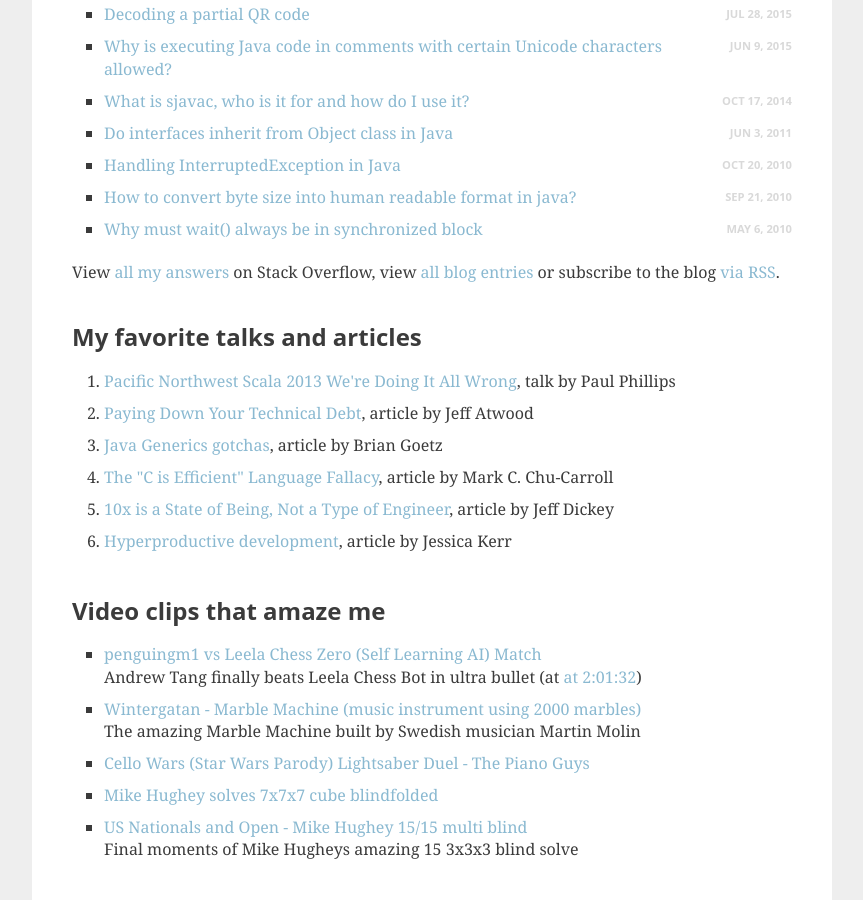
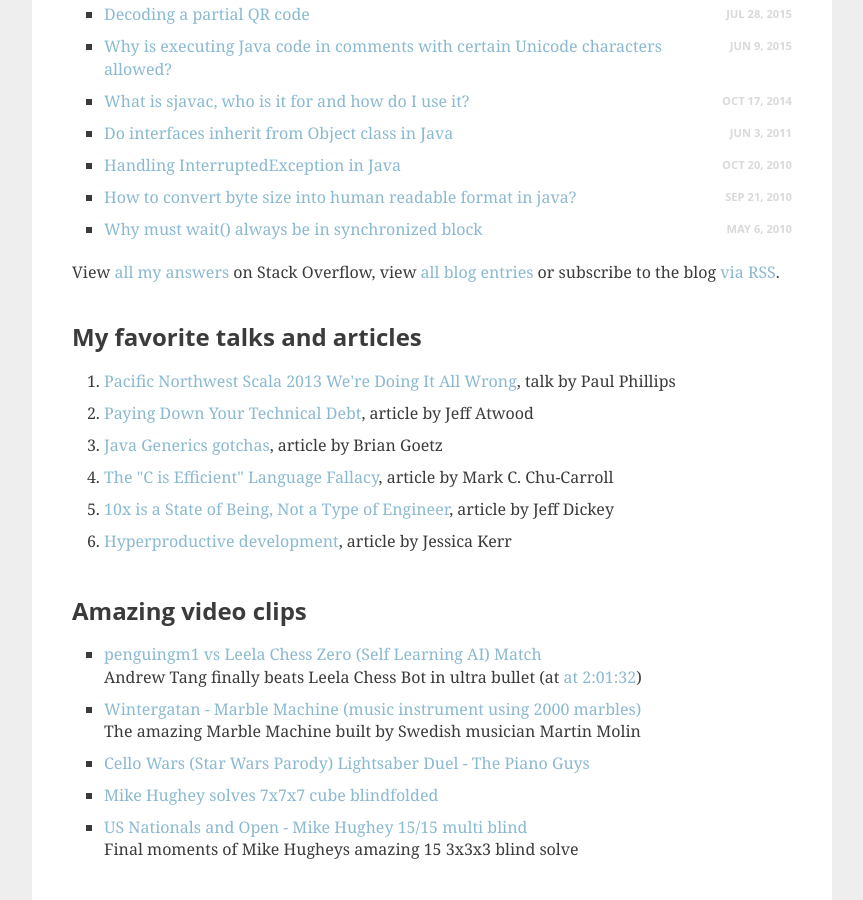
Before and after one commit to aioobe/aioobe.github.io, a Jekyll site: the page built from index.html, in a window 1280 px wide and 900 px high, scrolled down 1590 px. Shown: the whole window, without its empty margins (208-1071 px from the left). Built offline with Jekyll 4.4.1, drawn with Linux system fonts in a browser that asks for light colours.

Commit message:
Changed a header text.

```diff
--- a/index.html
+++ b/index.html
@@ -171,7 +171,7 @@
     </li>
 </ol>
 
-<h2>Video clips that amaze me</h2>
+<h2>Amazing video clips</h2>
 <ul>
     {% for item in page.amazingClips %}
         <li>
```
